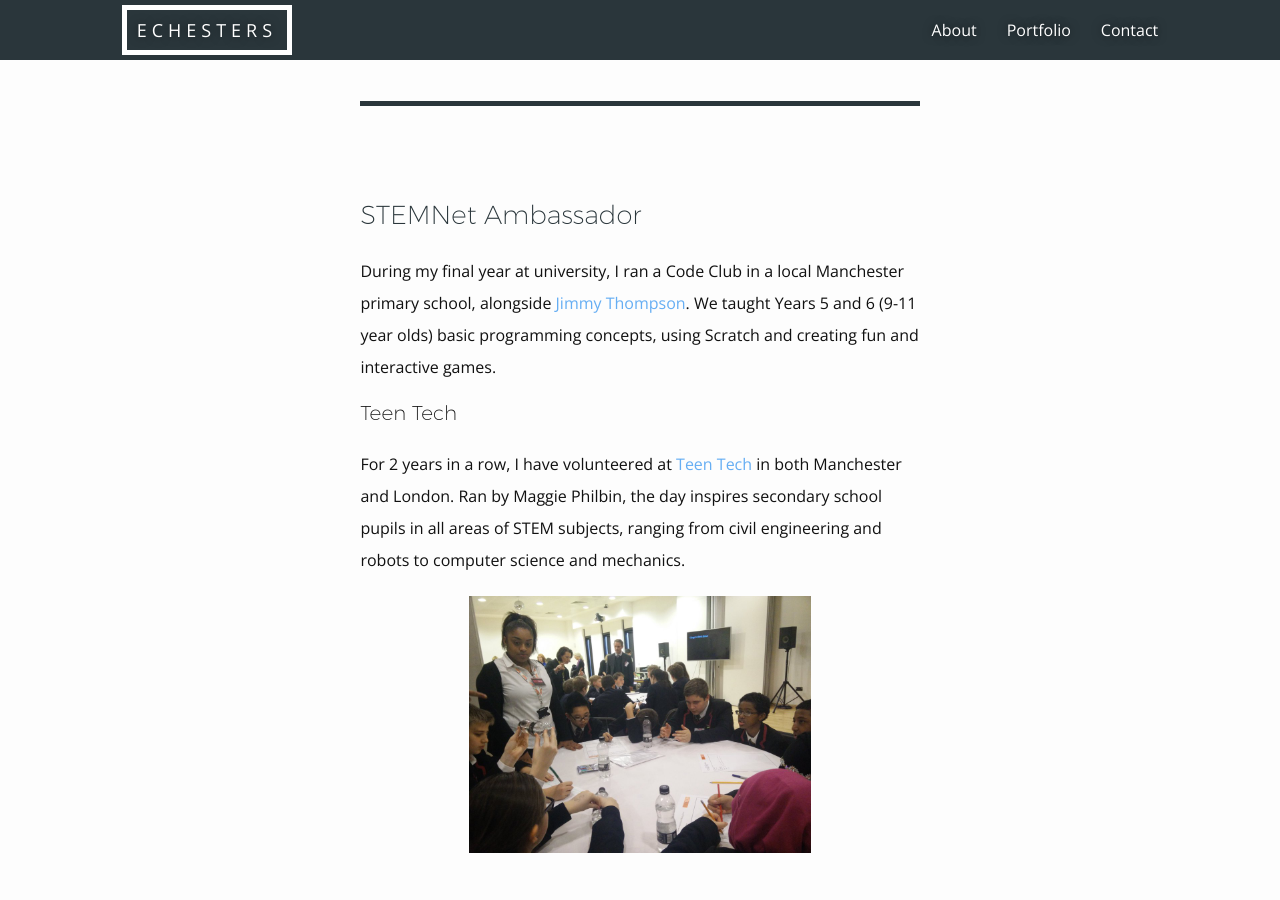
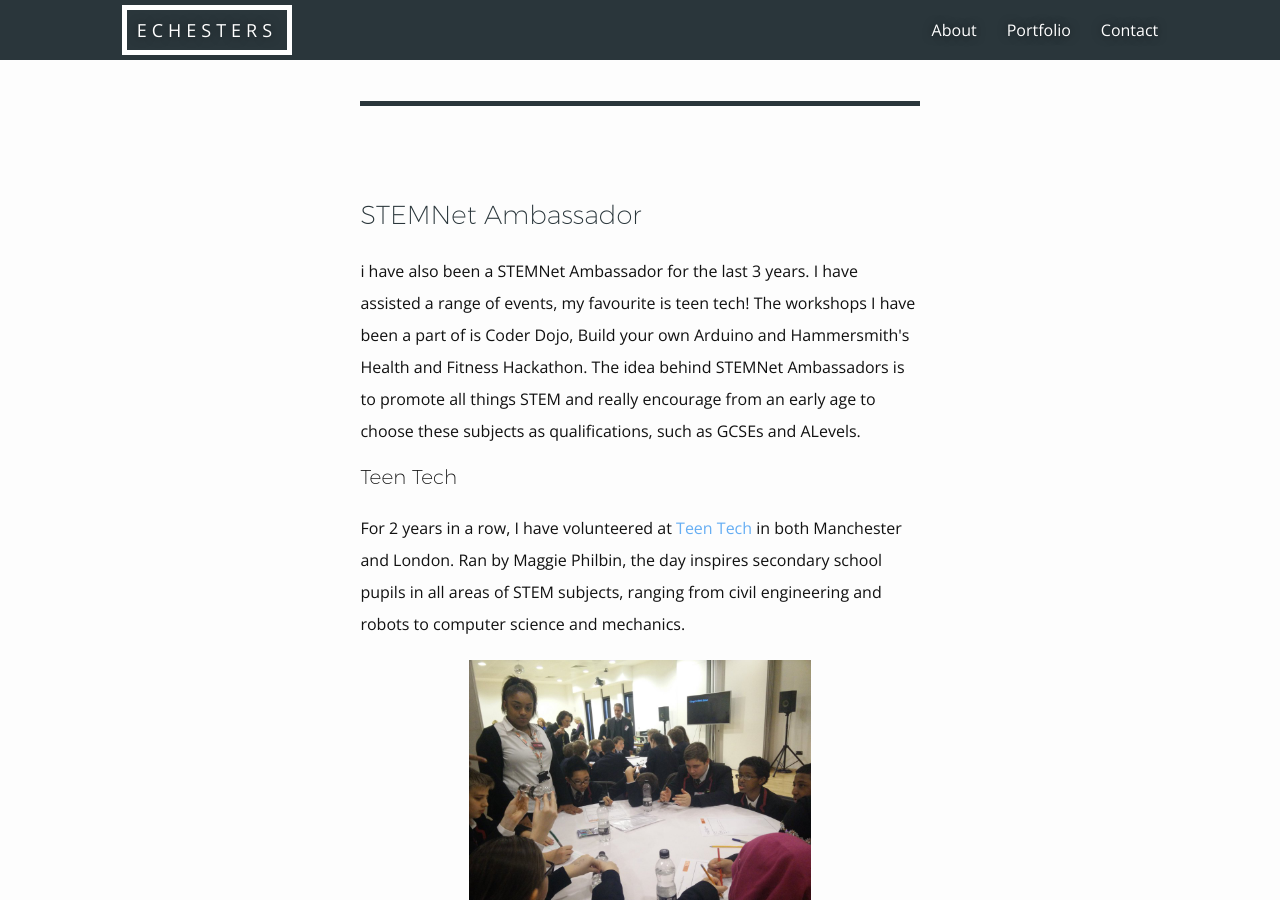
Before and after one commit to EChesters/echesters.github.io, a Jekyll site: the page built from pages/teaching.html, in a window 1280 px wide and 900 px high, scrolled down 6729 px. Built offline with Jekyll 4.4.1, drawn with Linux system fonts in a browser that asks for light colours; nearby versions of some CDN libraries.

Commit message:
Fixed links in teaching and STEMNet section

```diff
--- a/pages/a-world-at-school.html
+++ b/pages/a-world-at-school.html
@@ -2,7 +2,7 @@
 layout: case-study
 title: A World at School
 image: /images/portfolio/awas/awas-petition-3.jpg
-summary: A World At School is an organisation campaigning for children's education all around the world. As a UX consultant in a 5 week project, my role was to quickly understand the business so that we could raise awareness, provide user resources for campaigning and most importantly, get signatures for <a href="www.aworldatschool.org/upforschool">#UpForSchool</a>!
+summary: A World At School is an organisation campaigning for children's education all around the world. As a UX consultant in a 5 week project, my role was to quickly understand the business so that we could raise awareness, provide user resources for campaigning and most importantly, get signatures for <a href="//www.aworldatschool.org/upforschool">#UpForSchool</a>!
 ---
 
 <p class="sidenote">Unfortunately as part of my NDA, I am unable to share pictures of mock-ups, wireframes or user stories.</p>
--- a/pages/teaching.html
+++ b/pages/teaching.html
@@ -19,18 +19,18 @@
 <div class="col-xs-12 content no-padding" id="portfolio">
   <div class="col-xs-12 col-sm-10 col-md-7 col-lg-6 position central" id="teachings">
 
-    <p class="summary">Throughout my life I have always taught others. From paired reading in primary and high school, to formally teaching coding on behalf of organisations. I have taught most ages, as young as 10, to teenagers, university students, and professionals. If you're interested in getting involved, why not <a href="twitter.com/EChesters">tweet me</a>!</p>
+    <p class="summary">Throughout my life I have always taught others. From paired reading in primary and high school, to formally teaching coding on behalf of organisations. I have taught most ages, as young as 10, to teenagers, university students, and professionals. If you're interested in getting involved, why not <a href="//twitter.com/EChesters">tweet me</a>!</p>
 
     <div class="col-xs-12 col-sm-11 position central teaching">
       <h3>CodeFirst:Girls</h3>
-      <p>For two years I have volunteered teaching for <a href="codefirstgirls.org.uk">CodeFirst:Girls</a>. I started teaching their Ruby course at Manchester University and then continued to teach in London. To date I have taught their Beginners HTML, CSS and JavaScript; Summer Intensive with Python; Bootcamp; and Ruby courses. I have also planned and ran <a href="/2015/04/19/ux-workshop.html">my own UX Masterclass</a> twice, in both Manchester and London, which received amazing feedback with an average rating of 4 out of 5.</p>
+      <p>For two years I have volunteered teaching for <a href="//codefirstgirls.org.uk">CodeFirst:Girls</a>. I started teaching their Ruby course at Manchester University and then continued to teach in London. To date I have taught their Beginners HTML, CSS and JavaScript; Summer Intensive with Python; Bootcamp; and Ruby courses. I have also planned and ran <a href="/2015/04/19/ux-workshop.html">my own UX Masterclass</a> twice, in both Manchester and London, which received amazing feedback with an average rating of 4 out of 5.</p>
       <img src="/images/portfolio/teaching/cfg-1.jpg" alt="Elizabeth teaching the Code First Girls professional course">
       <img src="/images/posts/ux_2.jpg" alt="My team who helped assist the UX workshop along with the winners of the UX competition">
     </div>
 
     <div class="col-xs-12 col-sm-11 position central teaching">
       <h3>23 Code Street</h3>
-      <p>Throughout Summer 2016, I have been teaching and assisting <a href="23codestreet.com">23 Code Street</a>. A course with the social impact, teaching students in London, with all proceeds going to instructors going to India to teach under privileged women. This is a crash course in web development using HTMl, CSS, JavaScript and Node. We also collaborate with other experts in the field, like NodeGirls and UsTwo. </p>
+      <p>Throughout Summer 2016, I have been teaching and assisting <a href="//23codestreet.com">23 Code Street</a>. A course with the social impact, teaching students in London, with all proceeds going to instructors going to India to teach under privileged women. This is a crash course in web development using HTMl, CSS, JavaScript and Node. We also collaborate with other experts in the field, like NodeGirls and UsTwo. </p>
       <img src="/images/portfolio/teaching/23codestreet-2.jpg" alt="Elizabeth assisting students at 23 Code Street">
     </div>
 
@@ -52,29 +52,29 @@
 
     <div class="col-xs-12 col-sm-11 position central teaching">
       <h3>Acorn Inspirations</h3>
-      <p>During my final year at university, I ran a Code Club in a local Manchester primary school, alongside <a href="jimmythompson.co.uk/">Jimmy Thompson</a>. We taught Years 5 and 6 (9-11 year olds) basic programming concepts, using Scratch and creating fun and interactive games.</p>
+      <p>During my final year at university, I ran a Code Club in a local Manchester primary school, alongside <a href="//jimmythompson.co.uk/">Jimmy Thompson</a>. We taught Years 5 and 6 (9-11 year olds) basic programming concepts, using Scratch and creating fun and interactive games.</p>
       <img src="/images/portfolio/teaching/acorn.jpg" alt="Elizabeth assisting students at Acorn Aspirations Hackathon" class="position central">
     </div>
 
     <div class="col-xs-12 col-sm-11 position central teaching">
       <h3>Westholme High School</h3>
-      <p>Whilst at ThoughtWorks, I was the champion of education inthe Manchester office. As part of the company's social impact within the community, I was responsible for teaching and running educational classes. We were invited to teach at <a href="http://www.westholmeschool.com/">Westholme School</a>, an independent day school in Blackburn. </p>
+      <p>Whilst at ThoughtWorks, I was the champion of education inthe Manchester office. As part of the company's social impact within the community, I was responsible for teaching and running educational classes. We were invited to teach at <a href="//www.westholmeschool.com/">Westholme School</a>, an independent day school in Blackburn. </p>
       <p>We ran a whole school day workshop which offered taster sessions in 3 areas of technology. The aim was to inspire students to consider a role in technology, but know that there was more to the industry than programming. We ran sessions on what it meant to be a business analyst, a developer and a quality analyst.</p>
       <img src="/images/portfolio/teaching/westholme.jpg" alt="Elizabeth with students and colleagues at  Westholme School" class="position central">
     </div>
 
     <div class="col-xs-12 col-sm-11 position central teaching">
       <h3>STEMNet Ambassador</h3>
-      <p>During my final year at university, I ran a Code Club in a local Manchester primary school, alongside <a href="jimmythompson.co.uk/">Jimmy Thompson</a>. We taught Years 5 and 6 (9-11 year olds) basic programming concepts, using Scratch and creating fun and interactive games.</p>
+      <p>i have also been a STEMNet Ambassador for the last 3 years. I have assisted a range of events, my favourite is teen tech! The workshops I have been a part of is Coder Dojo, Build your own Arduino and Hammersmith's Health and Fitness Hackathon. The idea behind STEMNet Ambassadors is to promote all things STEM and really encourage from an early age to choose these subjects as qualifications, such as GCSEs and ALevels.</p>
 
       <h4>Teen Tech</h4>
-      <p>For 2 years in a row, I have volunteered at <a href="www.teentech.com">Teen Tech</a> in both Manchester and London. Ran by Maggie Philbin, the day inspires secondary school pupils in all areas of STEM subjects, ranging from civil engineering and robots to computer science and mechanics.</p>
+      <p>For 2 years in a row, I have volunteered at <a href="//www.teentech.com">Teen Tech</a> in both Manchester and London. Ran by Maggie Philbin, the day inspires secondary school pupils in all areas of STEM subjects, ranging from civil engineering and robots to computer science and mechanics.</p>
       <img src="/images/portfolio/teaching/teen-tech.jpg" alt="Group shot of the school I guided around Teen Tech for the day, during a challenge" class="col-xs-11 col-sm-8 position central">
     </div>
 
     <div class="col-xs-12 col-sm-11 position central teaching">
       <h3>Code Club</h3>
-      <p>During my final year at university, I ran a Code Club in a local Manchester primary school, alongside <a href="jimmythompson.co.uk/">Jimmy Thompson</a>. We taught Years 5 and 6 (9-11 year olds) basic programming concepts, using Scratch and creating fun and interactive games.</p>
+      <p>During my final year at university, I ran a Code Club in a local Manchester primary school, alongside <a href="//jimmythompson.co.uk/">Jimmy Thompson</a>. We taught Years 5 and 6 (9-11 year olds) basic programming concepts, using Scratch and creating fun and interactive games.</p>
     </div>
   </div>
 </div>
```
